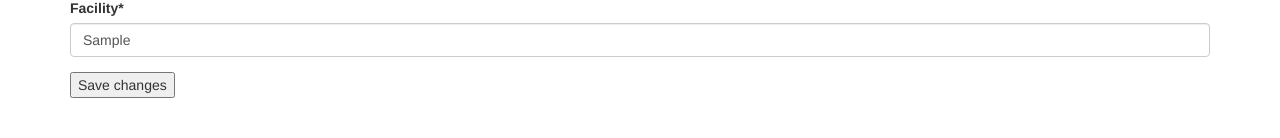
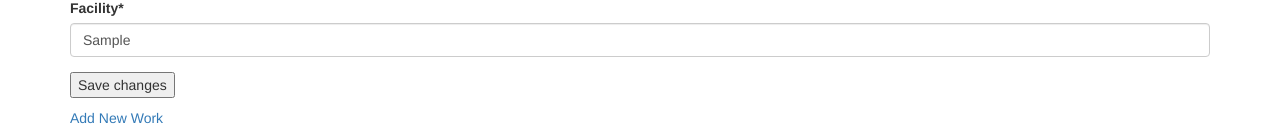
Before and after one commit to VosOditDeus/Course_work, a Django app: page /edit/ in a window 1280 px wide. Shown: the part 813-951 px from the top of the page. Before the commit the page ends 911 px from the top, so only its background shows below. Run offline with Django 3.2, Linux system fonts and the light colour scheme; a user stored in the database is signed in; tables that the repository leaves empty hold one stand-in row (values such as "Sample post"); some libraries are stand-ins or nearby versions.

Commit message:
New Feature - Add a work.

```diff
--- a/Course/forms.py
+++ b/Course/forms.py
@@ -1,6 +1,6 @@
 from django import forms
 from django.contrib.auth.models import User
-from .models import Comment,profile
+from .models import Comment,profile , work
 class CommentForm(forms.ModelForm):
     class Meta:
         model = Comment
@@ -28,4 +28,15 @@ class UserEditForm(forms.ModelForm):
 class ProfileEditForm(forms.ModelForm):
     class Meta:
         model = profile
-        fields = ('bio', 'photo', 'date_of_birth', 'facility')
+        fields = ('bio', 'photo', 'date_of_birth', 'facility',)
+#
+# test = profile.work_set
+#
+# class SingUpForm(forms.Form):
+#     student = forms.CharField()
+#     work = forms.ChoiceField(choices=test)
+#     competition = forms.CharField()
+class UploadWorkForm(forms.ModelForm):
+    class Meta:
+        model = work
+        fields = ('name', 'work', 'tcontent', 'photo')
--- a/Course/models.py
+++ b/Course/models.py
@@ -35,7 +35,7 @@ class profile(models.Model):
 class work(models.Model):
     work = models.FileField(upload_to=upload_location, blank=True, null=True)
     name = models.CharField(max_length=250)
-    publish = models.DateTimeField(default=timezone.now)
+    publish = models.DateTimeField(default=timezone.now,blank=True,null=True)
     created = models.DateTimeField(auto_now_add=True)
     updated = models.DateTimeField(auto_now=True)
     photo = models.ImageField(upload_to=upload_location)
--- a/Course/urls.py
+++ b/Course/urls.py
@@ -11,6 +11,7 @@ urlpatterns = patterns('',
                        url(r'^work_detail/(?P<work_id>\d+)/$', 'Course.views.work_detail',                                      name='work_d'),
                        url(r'^competition_list/$', 'Course.views.competition_list', name='comp_l'),
                        #url(r'^login/$', 'Course.views.user_login', name='login'),
+                       url(r'^add_work/$','Course.views.upload_work', name='work_add')
                        )
 if settings.DEBUG == "True":
     urlpatterns += static(settings.STATIC_URL, document_root=settings.STATIC_ROOT)
--- a/Course/views.py
+++ b/Course/views.py
@@ -1,18 +1,19 @@
 from django.contrib import messages
 from django.contrib.auth.decorators import login_required
-from django.core.urlresolvers import reverse
 from django.http.response import HttpResponse, HttpResponseRedirect
 from django.shortcuts import render_to_response, get_object_or_404
 from django.template.context_processors import csrf
+from django.template.defaultfilters import slugify
+
 from Course_work.settings import MEDIA_URL
-from Course.forms import CommentForm, LogInForm, UserRegistrationForm, ProfileEditForm, UserEditForm
+from Course.forms import CommentForm, LogInForm, UserRegistrationForm, ProfileEditForm, UserEditForm , UploadWorkForm
 from .models import competition, work,profile
 from django.core.paginator import Paginator, EmptyPage, PageNotAnInteger
 from django.contrib.auth import authenticate, login
 
 
 def index(request):
-    args={}
+    args = {}
     args.update(csrf(request))
     competition_list = competition.objects.all()
     args['comp'] = competition_list
@@ -35,7 +36,6 @@ def competition_detail(request,comp_id):
             new_comment.competition = competition_detailed
             new_comment.name = request.user.get_full_name()
             new_comment.email = request.user.email
-        #TODO:If reload page with data in form - double save,even if there is no data in form-          double save - solved.
         # Save the comment to the database
             new_comment.save()
             return HttpResponseRedirect(request.META['HTTP_REFERER'])
@@ -76,11 +76,6 @@ def work_detail(request,work_id):
     args['work'] = work_detail
     args['user'] = request.user
     return render_to_response('work_detail.html', args)
-
-def sing_up(request):
-    args = {}
-    args.update(csrf(request))
-    # if request.method =='POST':
 
 def user_login(request):
     args = {}
@@ -166,3 +161,39 @@ def student_detail(request,student_id):
     args['user'] = request.user
     args['media_url'] = MEDIA_URL
     return render_to_response('student_detail.html', args)
+
+
+
+# def sing_up(request,competition):
+#     args = {}
+#     args.update(csrf(request))
+#     if request.method == 'POST':
+#         form = SingUpForm(data=request.POST)
+#         if form.is_valid():
+#             form.student = request.user.profile
+#             form.competition = competition
+#             form.save()
+#             return HttpResponseRedirect(request.META['HTTP_REFERER'])
+#         else:
+#             return HttpResponse('Failed')
+#     else:
+#         form = SingUpForm()
+#         args['form']=form
+#         return render_to_response('sing_up.html',args)
+
+def upload_work(request):
+    args = {}
+    args.update(csrf(request))
+    if request.method == 'POST':
+        work_form = UploadWorkForm(data=request.POST, files=request.FILES)
+        if work_form.is_valid():
+            new_work = work_form.save(commit=False)
+            new_work.author = request.user.profile
+            new_work.slug = slugify(new_work.name)
+            new_work.save()
+            return HttpResponseRedirect(request.META['HTTP_REFERER'])
+    else:
+        form = UploadWorkForm()
+        args['form'] = form
+        args['user'] = request.user
+        return render_to_response('add_work.html', args)
--- a/templates/registration/edit.html
+++ b/templates/registration/edit.html
@@ -9,5 +9,6 @@
 {{ profile_form|crispy }}
 {% csrf_token %}
 <p><input type="submit" value="Save changes"></p>
+<p><a href="{% url 'work_add' %}">Add New Work</a></p>
 </form>
 {% endblock %}
```
Also changed, not shown: Course/admin.py (+14 -5 lines), templates/add_work.html (added, +9 -0 lines).
